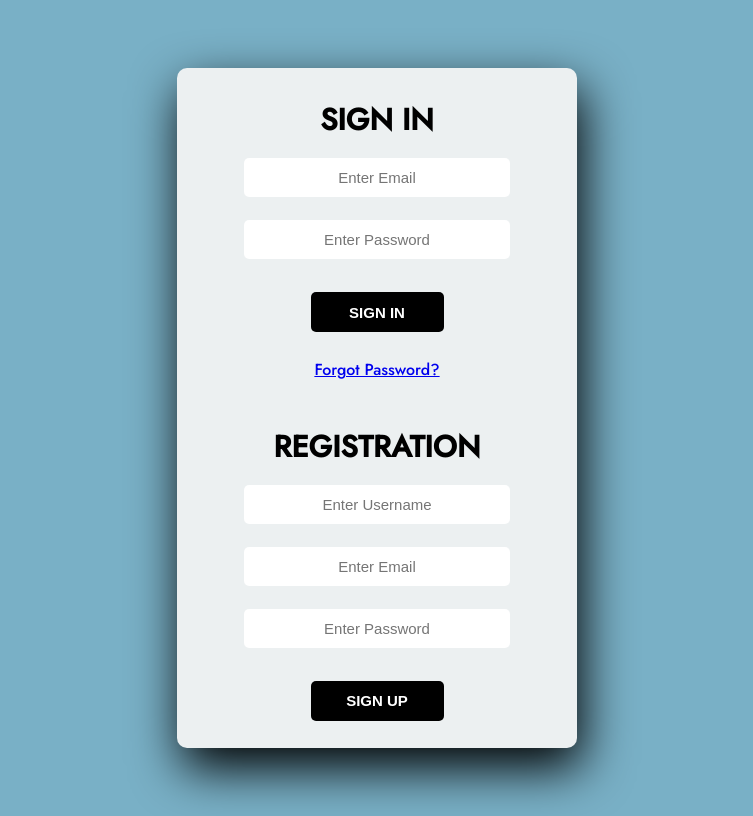
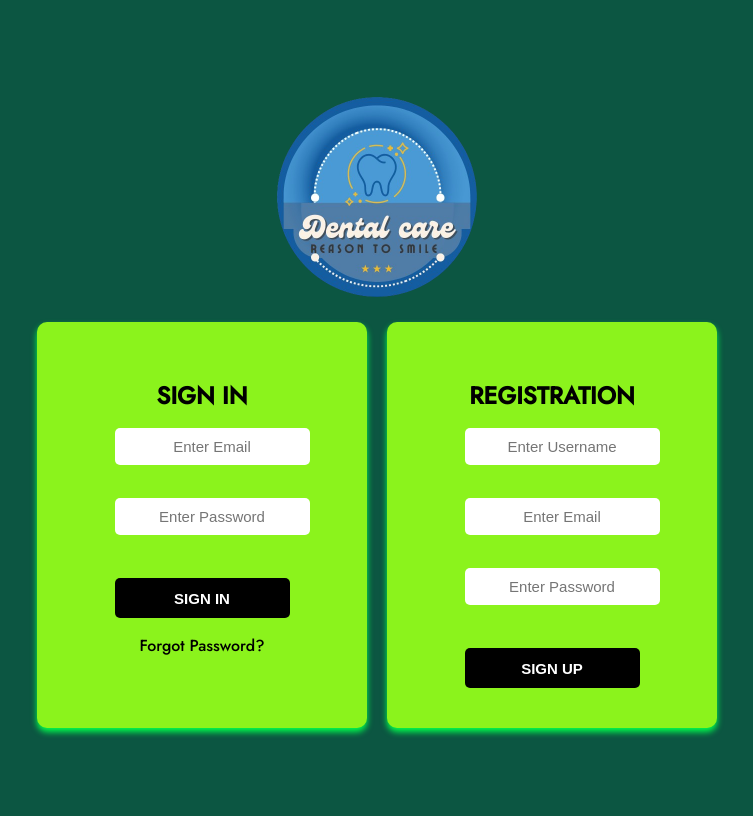
Before and after one commit to drew-b-07/Dental_Management_System, a PHP site: page /Finals-Dental-Clinic/ in a window 1280 px wide. Shown: the whole page, without its empty margins (263-1016 px from the left). After the commit the page ends 737 px from the top, so only its background shows below. Run offline with PHP 8.4, Linux system fonts and the light colour scheme.

Commit message:
Fixed 1st Index Front End

```diff
--- a/forgot-password.php
+++ b/forgot-password.php
@@ -18,11 +18,10 @@ if(isset($_SESSION["adminSession"])) {
 </head>
 <body>
     <div class="container">
-        <h2>Forgot Password</h2>
         <form method="POST" action="dashboard/admin/authentication/admin-class.php">
             <input type="hidden" name="csrf_token" value="<?php echo $_SESSION['csrf_token']; ?>">
-            <label for="email">Enter your registered email:</label>
-            <input class="email" type="email" name="email" required>
+            <h2>Forgot Password</h2>
+            <input class="email" type="email" name="email" required placeholder="Enter Registered Email">
             <button type="submit" name="btn-forgot-password">Send Reset Link</button>
         </form>
 
--- a/index.php
+++ b/index.php
@@ -19,8 +19,15 @@ if(isset($_SESSION["adminSession"])) {
 </head>
 <body>
 
-<div class="main">
+<body>
+    <!-- Logo Container -->
+    <div class="logo-container">
+        <img class="landing-logo" src="src/img/logo1.png" alt="logo">
+    </div>
 
+    <!-- Main Container for Sign In and Sign Up -->
+    <div class="auth-container">
+        <div class="container-sign-in">
             <h1>SIGN IN</h1>
             <form action="dashboard/admin/authentication/admin-class.php" method="POST">
                 <input type="hidden" name="csrf_token" value="<?php echo $csrf_token?>">
@@ -29,7 +36,9 @@ if(isset($_SESSION["adminSession"])) {
                 <button type="submit" name="btn-signin">SIGN IN</button>
                 <p><a href="forgot-password.php">Forgot Password?</a></p>
             </form>
+        </div>
 
+        <div class="container-sign-up">
             <h1>REGISTRATION</h1>
             <form action="dashboard/admin/authentication/admin-class.php" method="POST">
                 <input type="hidden" name="csrf_token" value="<?php echo $csrf_token?>">
@@ -38,8 +47,7 @@ if(isset($_SESSION["adminSession"])) {
                 <input type="password" name="password" placeholder="Enter Password" required><br>
                 <button type="submit" name="btn-signup">SIGN UP</button>
             </form>
-
         </div>
-
+    </div>
 </body>
 </html>
--- a/src/css/style.css
+++ b/src/css/style.css
@@ -1,30 +1,18 @@
 body {
     display: flex;
+    flex-direction: column;
+    align-items: center;
     justify-content: center;
-    align-items: center;
     min-height: 100vh;
-    font-family: 'Jost' , sans-serif;
-    text-align: center;
-    background-color: #79b0c6;
-}
-
-.main{
-    display: flex;
-    width: 380px;
-    height: 660px;
-    flex-direction: column;
-    padding: 10px;
-    background: rgb(236, 240, 241);
-    overflow: hidden;
-    border-radius: 10px;
-    box-shadow: 5px 20px 50px #000000;
-    text-align: center;
+    margin: 0;
+    background-color: #0c5642;
+    font-family: 'Jost', sans-serif;
 }
 
 h1 {
-    font-size: 30px;
+    font-size: 24px;
+    margin-bottom: 15px;
     color: #000000;
-    margin-bottom: 10px;
 }
 
 form {
@@ -37,39 +25,78 @@ form {
 }
 
 input {
+    color: #000000;
     padding: 10px;
-    border: 1px solid #ffffff79;
+    border: none;
     border-radius: 5px;
     font-size: 15px;
     outline: none;
-    transition: border-color 0.3s;
     text-align: center;
+    background-color: #ffffff;
+    width: 100%;
+    margin-bottom: 10px;
 }
 
-button{
-    width: 50%;
+button {
+    width: 100%;
     height: 40px;
-    margin: 10px auto;
-    justify-content: center;
-    display: block;
+    margin-top: 10px;
     color: #fff;
     background: #000000;
     font-size: 15px;
     font-weight: bold;
-    margin-top: 10px;
-    outline: none;
     border: none;
     border-radius: 5px;
     cursor: pointer;
+}
+
+button:hover {
+    background: #777575;
+}
+
+.logo-container{
+    display: flex;
+    justify-content: center;
+    align-items: center;
+}
+
+.landing-logo {
+    height: 250px;
+    object-fit: contain;
+}
+
+.auth-container {
+    display: flex;
+    justify-content: center;
+    gap: 20px;
+}
+
+.container-sign-in, .container-sign-up {
+    background-color: #8bf31c;
+    border-radius: 10px;
+    box-shadow: 0 4px 6px rgb(0, 255, 76);
+    padding: 40px;
+    width: 250px;
     text-align: center;
 }
 
-button:hover{
-    background: #777575;
+h1 {
+    font-size: 24px;
+    margin-bottom: 15px;
+    color: #000000;
+}
+
+p a {
+    color: #000;
+    text-decoration: none;
+}
+
+p a:hover {
+    text-decoration: underline;
 }
 
 .container {
-    background: #ffffff;
+    background: #a06b6b;
     border-radius: 10px;
     box-shadow: 0 4px 6px rgba(0, 0, 0, 0.1);
     padding: 30px;
```
Lines whose indentation alone changed are shown as unchanged.
